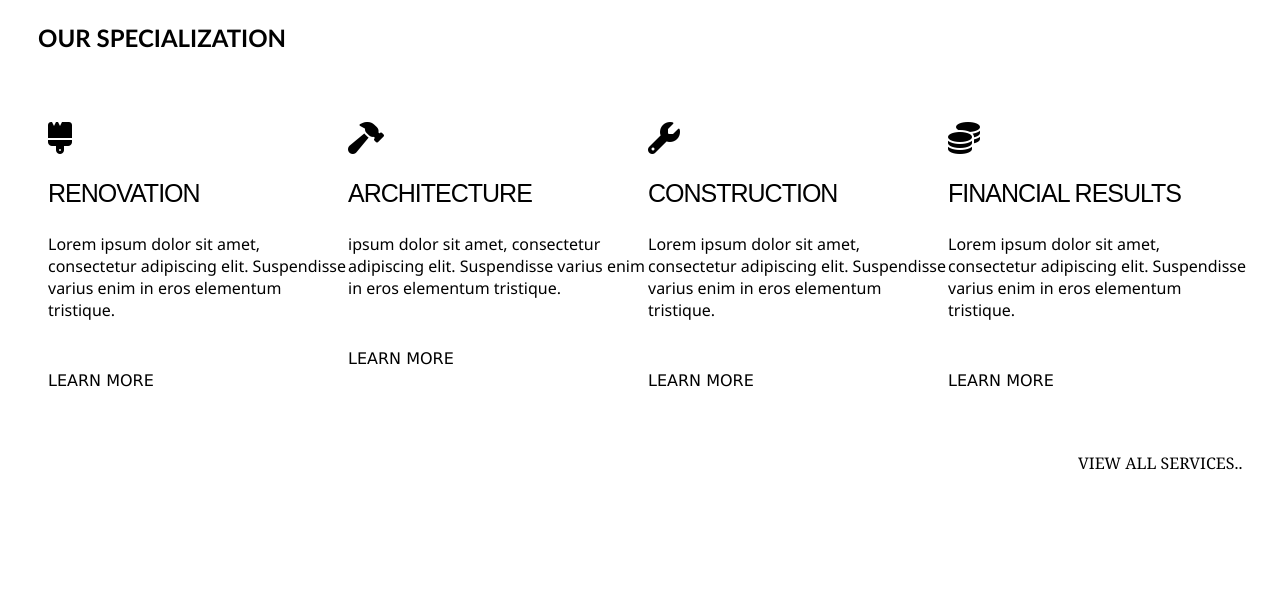
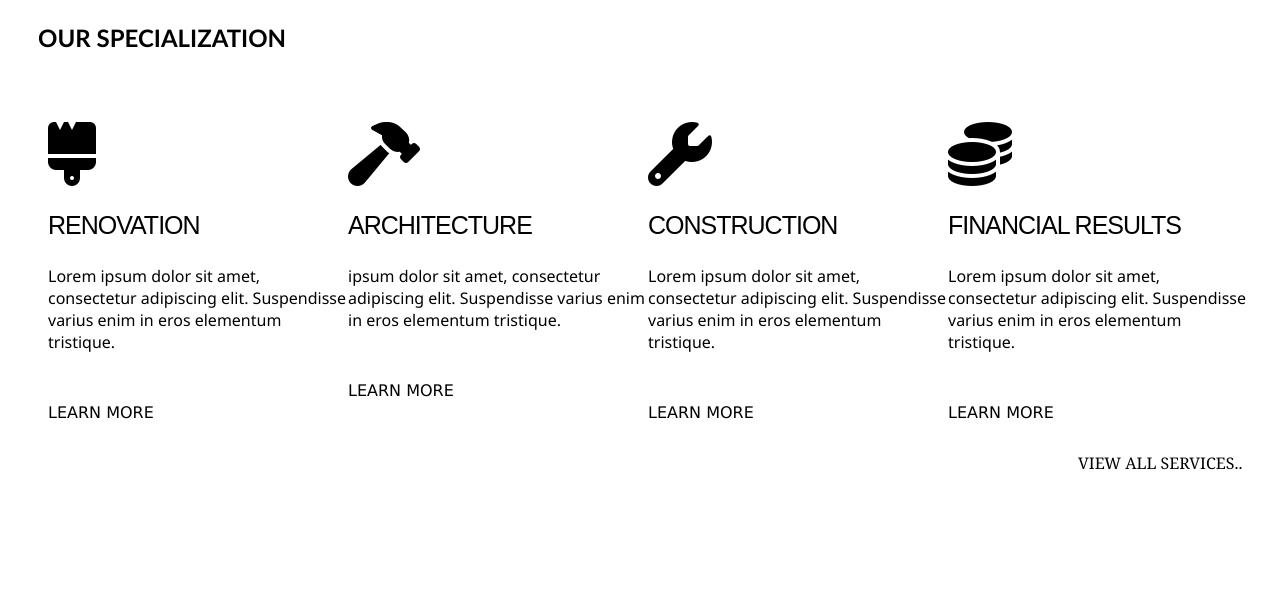
Before and after one commit to Fazilniyaz/House-Construction-Website, a plain HTML site: page main1.html in a window 1280 px wide. Shown: the part 880-1482 px from the top of the page. Drawn offline with Linux system fonts and the light colour scheme.

Commit message:
Update main1.html

```diff
--- a/main1.html
+++ b/main1.html
@@ -77,7 +77,7 @@
 </div>
 <div class="themain2">
     <div class="main2">
-        <i class="fa-solid fa-brush fa-2x "></i>
+        <i class="fa-solid fa-brush fa-4x "></i>
         <br>
         <p class="TH">RENOVATION</p>
         <p class="LP">Lorem ipsum dolor sit amet, consectetur adipiscing elit. Suspendisse varius enim in eros elementum tristique.</p>
@@ -85,7 +85,7 @@
         <p class="lm">LEARN MORE</p>
     </div>
     <div class="main2">
-        <i class="fa-solid fa-hammer fa-2x"></i>
+        <i class="fa-solid fa-hammer fa-4x"></i>
         <br>
             <p class="TH">ARCHITECTURE</p>
                 <p class="LP">ipsum dolor sit amet, consectetur adipiscing elit. Suspendisse varius enim in eros elementum tristique.</p>
@@ -93,7 +93,7 @@
                 <p class="lm">LEARN MORE</p>
     </div>
     <div class="main2">
-        <i class="fa-solid fa-wrench fa-2x"></i>
+        <i class="fa-solid fa-wrench fa-4x"></i>
         <br>
         <p class="TH">CONSTRUCTION</p>
         <p class="LP">Lorem ipsum dolor sit amet, consectetur adipiscing elit. Suspendisse varius enim in eros elementum tristique.</p>
@@ -101,7 +101,7 @@
             <p class="lm">LEARN MORE</p>
     </div>
     <div class="main2">
-        <i class="fa-solid fa-coins fa-2x"></i>
+        <i class="fa-solid fa-coins fa-4x"></i>
         <br>
         <p class="TH">FINANCIAL RESULTS</p>
         <p class="LP">Lorem ipsum dolor sit amet, consectetur adipiscing elit. Suspendisse varius enim in eros elementum tristique.</p>
```
